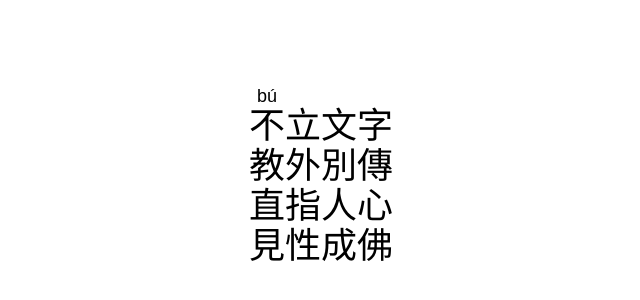
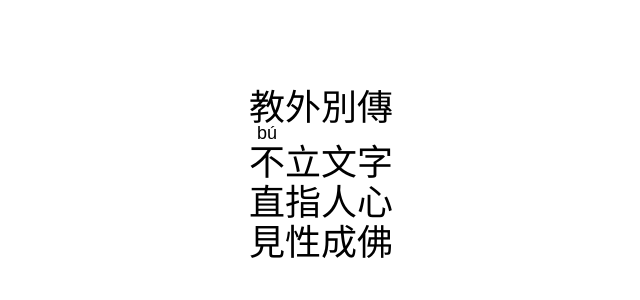
Before and after one commit to anreyw/anrey.wang, a Next.js app: page / in a window 1280 px wide. Shown: the part 104-404 px from the top of the page, without its empty margins (319-959 px from the left). Built offline with nearby package versions, Linux system fonts and the light colour scheme; a web font is replaced by a local one.

Commit message:
Switch order of lines
To better correspond with English and Japanese conventions.

```diff
--- a/src/app/page.tsx
+++ b/src/app/page.tsx
@@ -4,9 +4,9 @@ export default function Page(): JSX.Element {
   return (
     <div className="mt-48 flex justify-center px-12">
       <p className="text-4xl" lang="zh">
-        <ruby>不<rt>bú</rt></ruby>立文字
+        教外別傳
         <br />
-        教外別傳
+	<ruby>不<rt>bú</rt></ruby>立文字
         <br />
         直指人心
         <br />
```
